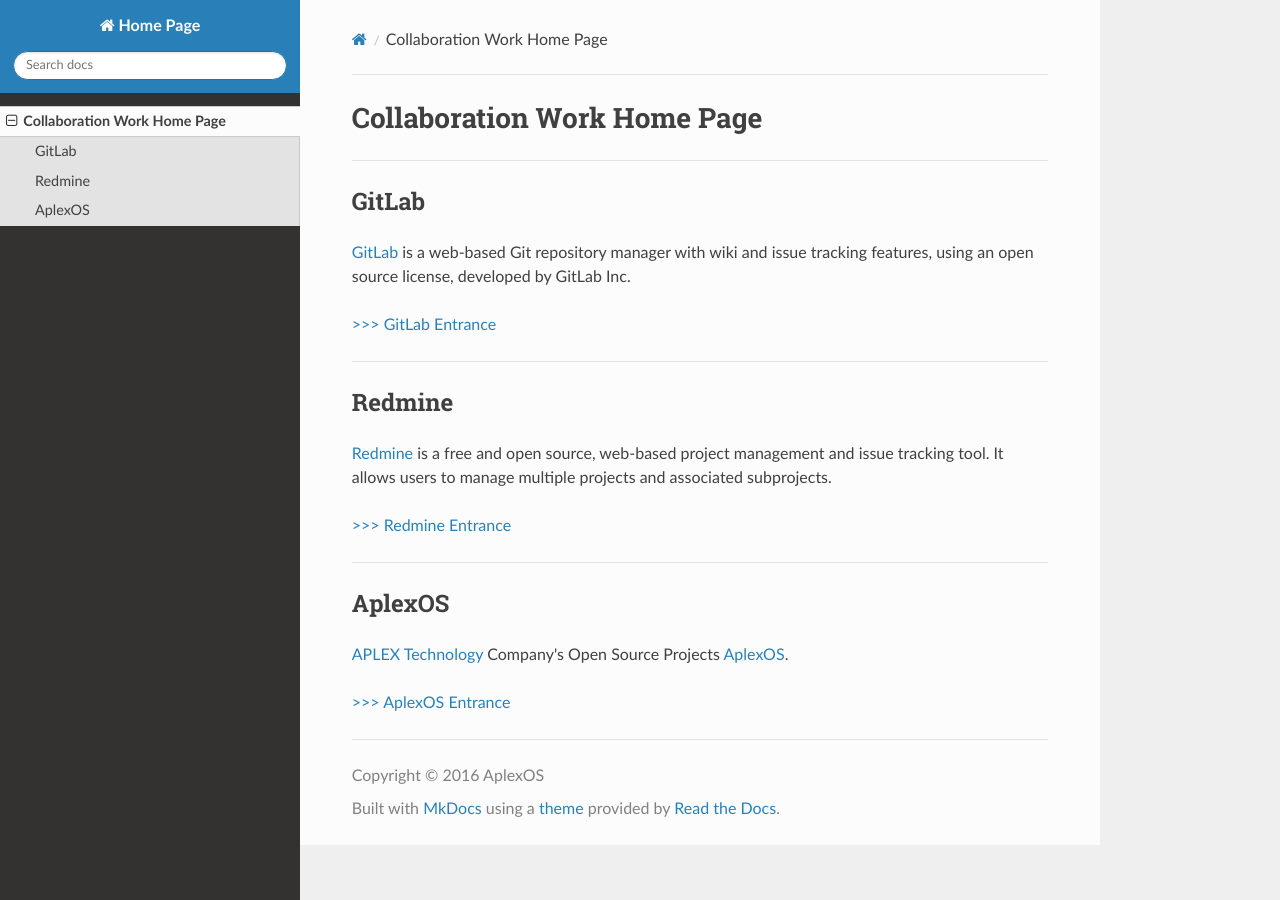
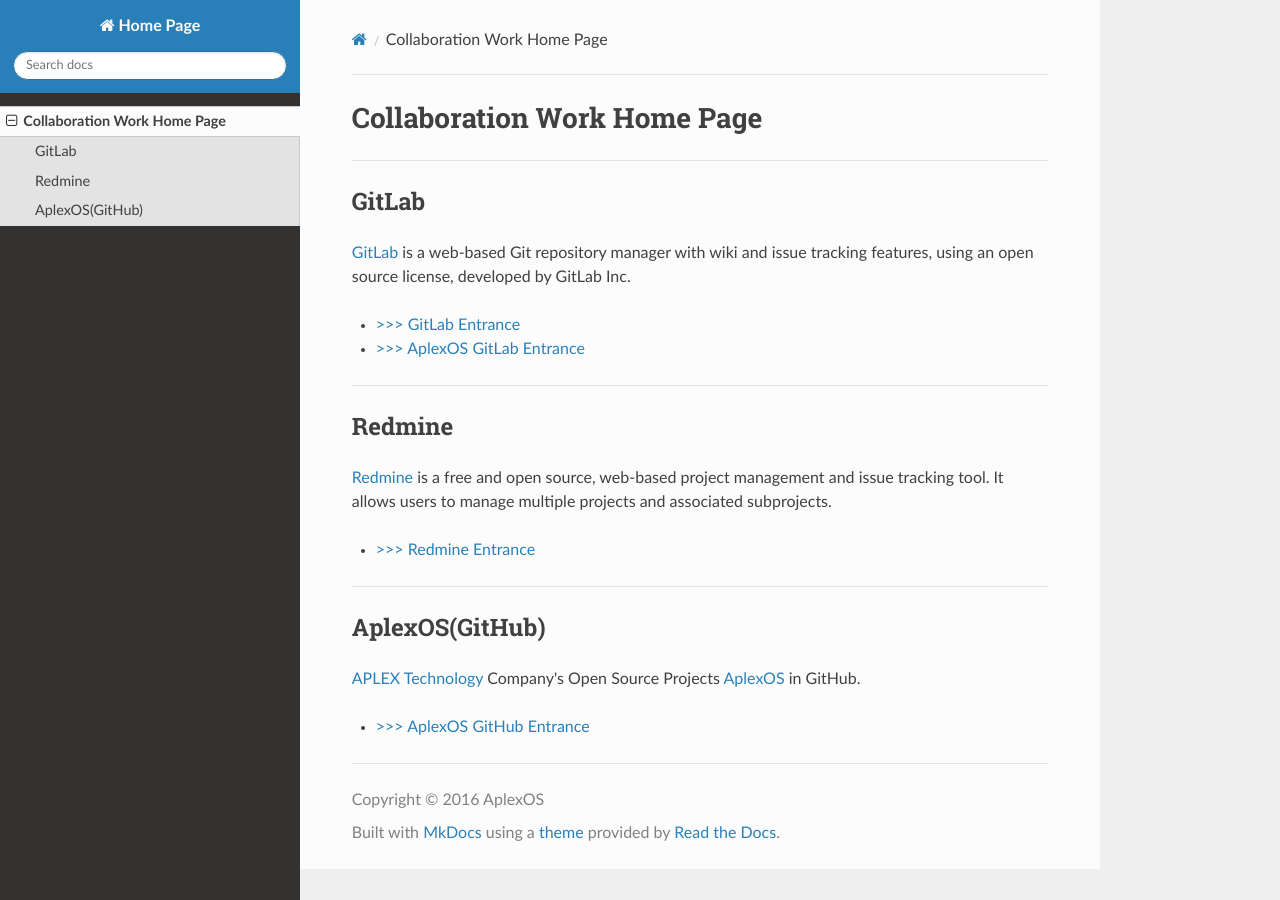
Before and after one commit to AplexOS/zh-cmn-Hans, an MkDocs documentation site: the page built from docs/index.md, in a window 1280 px wide. Built offline with MkDocs 1.6.1, drawn with Linux system fonts in a browser that asks for light colours; nearby versions of some CDN libraries.

Commit message:
add gitlab organization url

```diff
--- a/docs/index.md
+++ b/docs/index.md
@@ -6,7 +6,8 @@
 
 [GitLab](https://en.wikipedia.org/wiki/GitLab) is a web-based Git repository manager with wiki and issue tracking features, using an open source license, developed by GitLab Inc.
 
-[>>> GitLab Entrance](http://60.251.148.4/gitlab/users/sign_in)
+* [>>> GitLab Entrance](http://60.251.148.4/gitlab/users/sign_in)
+* [>>> AplexOS GitLab Entrance](http://60.251.148.4/gitlab/AplexOS)
 
 <hr/>
 
@@ -14,12 +15,12 @@
 
 [Redmine](https://en.wikipedia.org/wiki/Redmine) is a free and open source, web-based project management and issue tracking tool. It allows users to manage multiple projects and associated subprojects.
 
-[>>> Redmine Entrance](http://192.168.101.77)
+* [>>> Redmine Entrance](http://192.168.101.77)
 
 <hr/>
 
-## AplexOS
+## AplexOS(GitHub)
 
-[APLEX Technology](http://www.aplextec.com/en/home.php) Company's Open Source Projects [AplexOS](https://github.com/AplexOS).
+[APLEX Technology](http://www.aplextec.com/en/home.php) Company's Open Source Projects [AplexOS](https://github.com/AplexOS) in GitHub.
 
-[>>> AplexOS Entrance](https://github.com/AplexOS)
+* [>>> AplexOS GitHub Entrance](https://github.com/AplexOS)
```
Also changed, not shown: README.md (added, +45 -0 lines).
